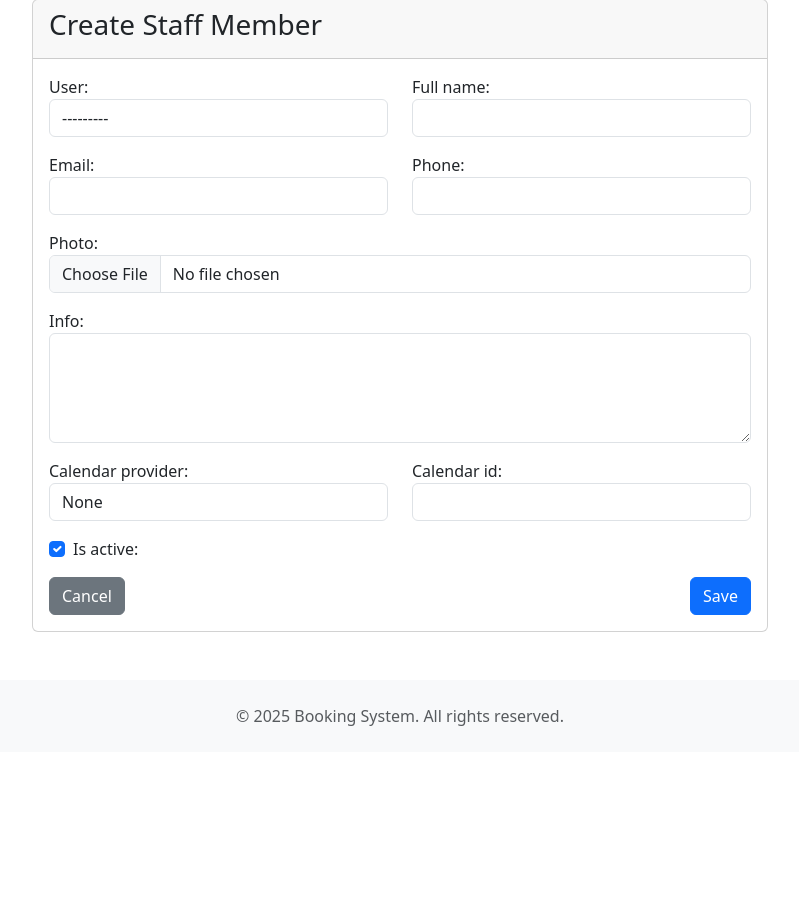
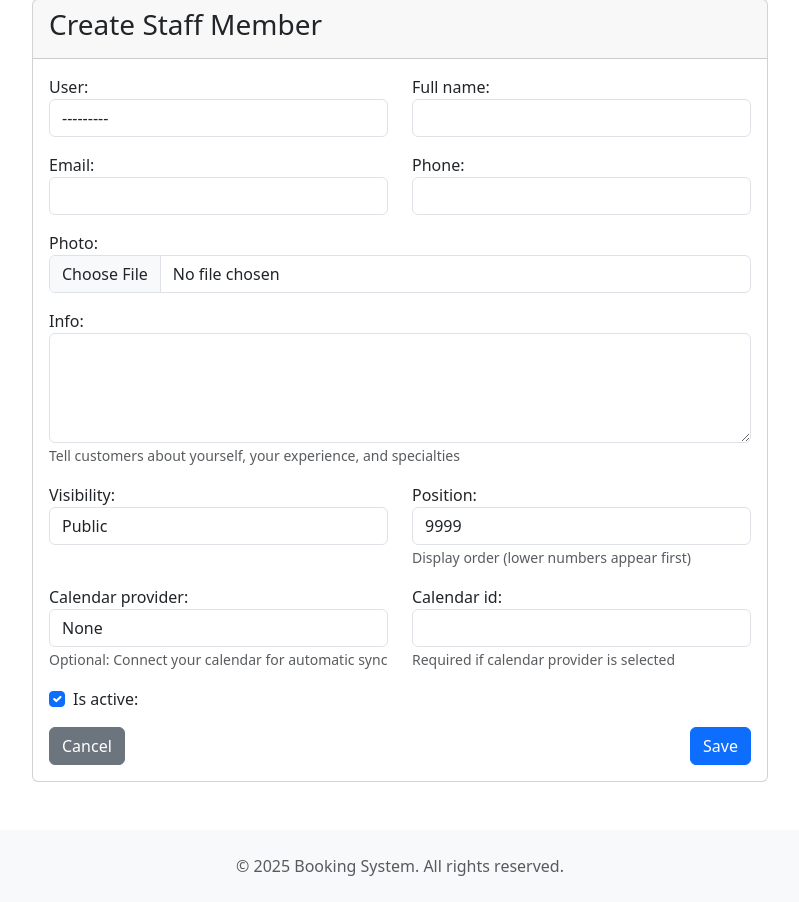
Before and after one commit to Braininhood/ValClean, a Django app: page /staff/create/ in a window 1280 px wide. Shown: the part 81-983 px from the top of the page, without its empty margins (240-1039 px from the left). Before the commit the page ends 807 px from the top, so only its background shows below. Run offline with Django 5.2, Linux system fonts and the light colour scheme; the visitor is signed in with stand-in values (Sample User, id 1); data comes from the database, SQL or seed files in the repository; parts of the project's set-up code (start-up, migrations or seed data) failed here and were passed over.

Commit message:
Add staff self-registration and profile completion flow - staff can now fill all information after registration

```diff
--- a/appointments/views.py
+++ b/appointments/views.py
@@ -59,8 +59,8 @@ def booking_step1_service(request):
     """Step 1: Service Selection"""
     from appointments.utils import get_staff_for_service
 
-    categories = Category.objects.filter(is_active=True)
-    services = Service.objects.filter(is_active=True)
+    categories = Category.objects.filter(is_active=True, visibility='public')
+    services = Service.objects.filter(is_active=True, visibility='public')
 
     # Filter by category if provided
     category_id = request.GET.get('category')
--- a/staff/urls.py
+++ b/staff/urls.py
@@ -8,6 +8,7 @@ app_name = 'staff'
 
 urlpatterns = [
     path('dashboard/', views.staff_dashboard, name='staff_dashboard'),
+    path('complete-profile/', views.staff_complete_profile, name='staff_complete_profile'),
     path('', views.staff_list, name='staff_list'),
     path('create/', views.staff_create, name='staff_create'),
     path('<int:pk>/', views.staff_detail, name='staff_detail'),
--- a/staff/views.py
+++ b/staff/views.py
@@ -43,14 +43,9 @@ def staff_dashboard(request):
     try:
         staff = Staff.objects.get(user=request.user)
     except Staff.DoesNotExist:
-        # If staff profile doesn't exist, show message
-        messages.info(request, 'Please complete your staff profile.')
-        return render(request, 'staff/staff_dashboard.html', {
-            'staff': None,
-            'upcoming_appointments': [],
-            'today_appointments': [],
-            'total_appointments': 0,
-        })
+        # If staff profile doesn't exist, redirect to profile completion
+        messages.warning(request, 'Please complete your staff profile to continue.')
+        return redirect('staff:staff_complete_profile')
 
     # Get upcoming appointments for this staff member (with customer info)
     now = timezone.now()
@@ -125,6 +120,60 @@ def staff_create(request):
 
 
 @login_required
+def staff_complete_profile(request):
+    """Allow staff to complete their profile after registration."""
+    # Check if user is staff
+    if request.user.role != 'staff':
+        messages.error(request, 'This page is only for staff members.')
+        return redirect('home')
+
+    # Check if profile already exists
+    try:
+        staff = Staff.objects.get(user=request.user)
+        messages.info(request, 'Your staff profile already exists. You can edit it below.')
+        return redirect('staff:staff_edit', pk=staff.pk)
+    except Staff.DoesNotExist:
+        pass
+
+    if request.method == 'POST':
+        form = StaffForm(request.POST, request.FILES)
+        if form.is_valid():
+            staff = form.save(commit=False)
+            # Automatically link to current user
+            staff.user = request.user
+            # Set default values
+            if not staff.email:
+                staff.email = request.user.email
+            if not staff.full_name:
+                staff.full_name = f"{request.user.first_name} {request.user.last_name}".strip() or request.user.username
+            staff.is_active = True
+            staff.visibility = 'public'
+            staff.save()
+            messages.success(request, 'Staff profile created successfully! You can now manage your schedule and services.')
+            return redirect('staff:staff_dashboard')
+    else:
+        # Pre-fill form with user data
+        initial_data = {
+            'user': request.user,
+            'email': request.user.email,
+            'full_name': f"{request.user.first_name} {request.user.last_name}".strip() or request.user.username,
+            'phone': request.user.phone if hasattr(request.user, 'phone') else '',
+            'is_active': True,
+            'visibility': 'public',
+        }
+        form = StaffForm(initial=initial_data)
+        # Make user field read-only (it's automatically set)
+        form.fields['user'].widget.attrs['readonly'] = True
+        form.fields['user'].widget.attrs['disabled'] = True
+
+    return render(request, 'staff/staff_form.html', {
+        'form': form,
+        'title': 'Complete Your Staff Profile',
+        'is_completion': True,
+    })
+
+
+@login_required
 def staff_edit(request, pk):
     """Edit a staff member - accessible by admin or the staff member themselves."""
     staff = get_object_or_404(Staff, pk=pk)
@@ -143,7 +192,7 @@ def staff_edit(request, pk):
             messages.success(request, f'Staff profile updated successfully.')
             # Redirect based on user role
             if request.user.role == 'staff':
-                return redirect('profile')
+                return redirect('staff:staff_dashboard')
             return redirect('staff:staff_list')
     else:
         form = StaffForm(instance=staff)
--- a/templates/staff/staff_form.html
+++ b/templates/staff/staff_form.html
@@ -12,7 +12,15 @@
             <div class="card-body">
                 <form method="post" enctype="multipart/form-data">
                     {% csrf_token %}
+
+                    {% if is_completion %}
+                    <div class="alert alert-info">
+                        <strong>Welcome!</strong> Please complete your staff profile. All fields marked with * are required.
+                    </div>
+                    {% endif %}
+
                     <div class="row">
+                        {% if not is_completion %}
                         <div class="col-md-6 mb-3">
                             {{ form.user.label_tag }}
                             {{ form.user }}
@@ -27,6 +35,16 @@
                                 <div class="text-danger">{{ form.full_name.errors }}</div>
                             {% endif %}
                         </div>
+                        {% else %}
+                        <div class="col-md-12 mb-3">
+                            {{ form.full_name.label_tag }}
+                            {{ form.full_name }}
+                            <small class="form-text text-muted">Your full name as it will appear to customers</small>
+                            {% if form.full_name.errors %}
+                                <div class="text-danger">{{ form.full_name.errors }}</div>
+                            {% endif %}
+                        </div>
+                        {% endif %}
                     </div>
                     <div class="row">
                         <div class="col-md-6 mb-3">
@@ -54,27 +72,53 @@
                     <div class="mb-3">
                         {{ form.info.label_tag }}
                         {{ form.info }}
+                        <small class="form-text text-muted">Tell customers about yourself, your experience, and specialties</small>
                         {% if form.info.errors %}
                             <div class="text-danger">{{ form.info.errors }}</div>
                         {% endif %}
                     </div>
+
+                    {% if not is_completion %}
+                    <div class="row">
+                        <div class="col-md-6 mb-3">
+                            {{ form.visibility.label_tag }}
+                            {{ form.visibility }}
+                        </div>
+                        <div class="col-md-6 mb-3">
+                            {{ form.position.label_tag }}
+                            {{ form.position }}
+                            <small class="form-text text-muted">Display order (lower numbers appear first)</small>
+                        </div>
+                    </div>
+                    {% endif %}
+
                     <div class="row">
                         <div class="col-md-6 mb-3">
                             {{ form.calendar_provider.label_tag }}
                             {{ form.calendar_provider }}
+                            <small class="form-text text-muted">Optional: Connect your calendar for automatic sync</small>
                         </div>
                         <div class="col-md-6 mb-3">
                             {{ form.calendar_id.label_tag }}
                             {{ form.calendar_id }}
+                            <small class="form-text text-muted">Required if calendar provider is selected</small>
                         </div>
                     </div>
+
+                    {% if not is_completion %}
                     <div class="mb-3 form-check">
                         {{ form.is_active }}
                         {{ form.is_active.label_tag }}
                     </div>
+                    {% endif %}
+
                     <div class="d-flex justify-content-between">
+                        {% if is_completion %}
+                        <a href="{% url 'home' %}" class="btn btn-secondary">Skip for Now</a>
+                        {% else %}
                         <a href="{% url 'staff:staff_list' %}" class="btn btn-secondary">Cancel</a>
-                        <button type="submit" class="btn btn-primary">Save</button>
+                        {% endif %}
+                        <button type="submit" class="btn btn-primary">{% if is_completion %}Complete Profile{% else %}Save{% endif %}</button>
                     </div>
                 </form>
             </div>
```
Also changed, not shown: accounts/utils.py (+7 -1 lines).
